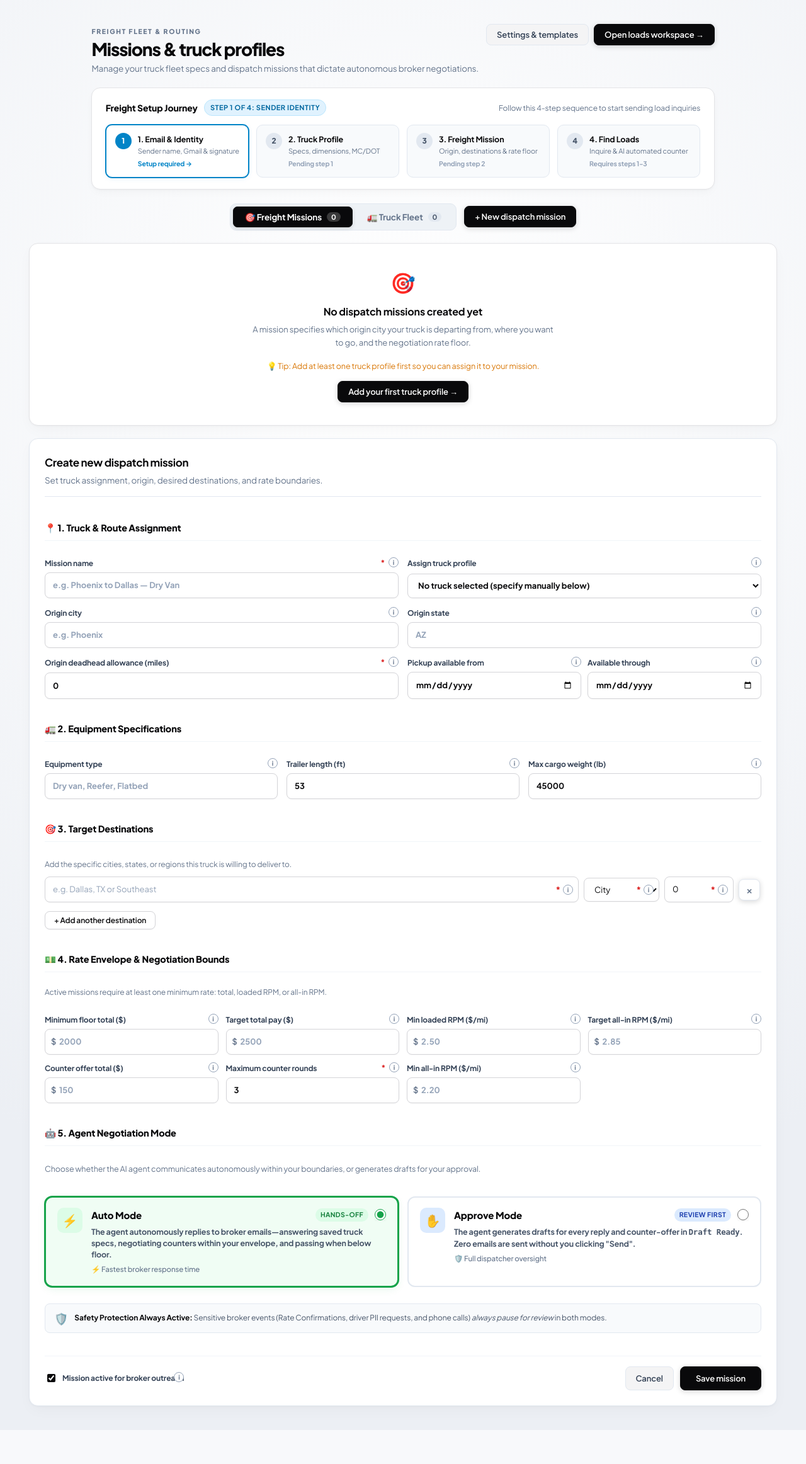
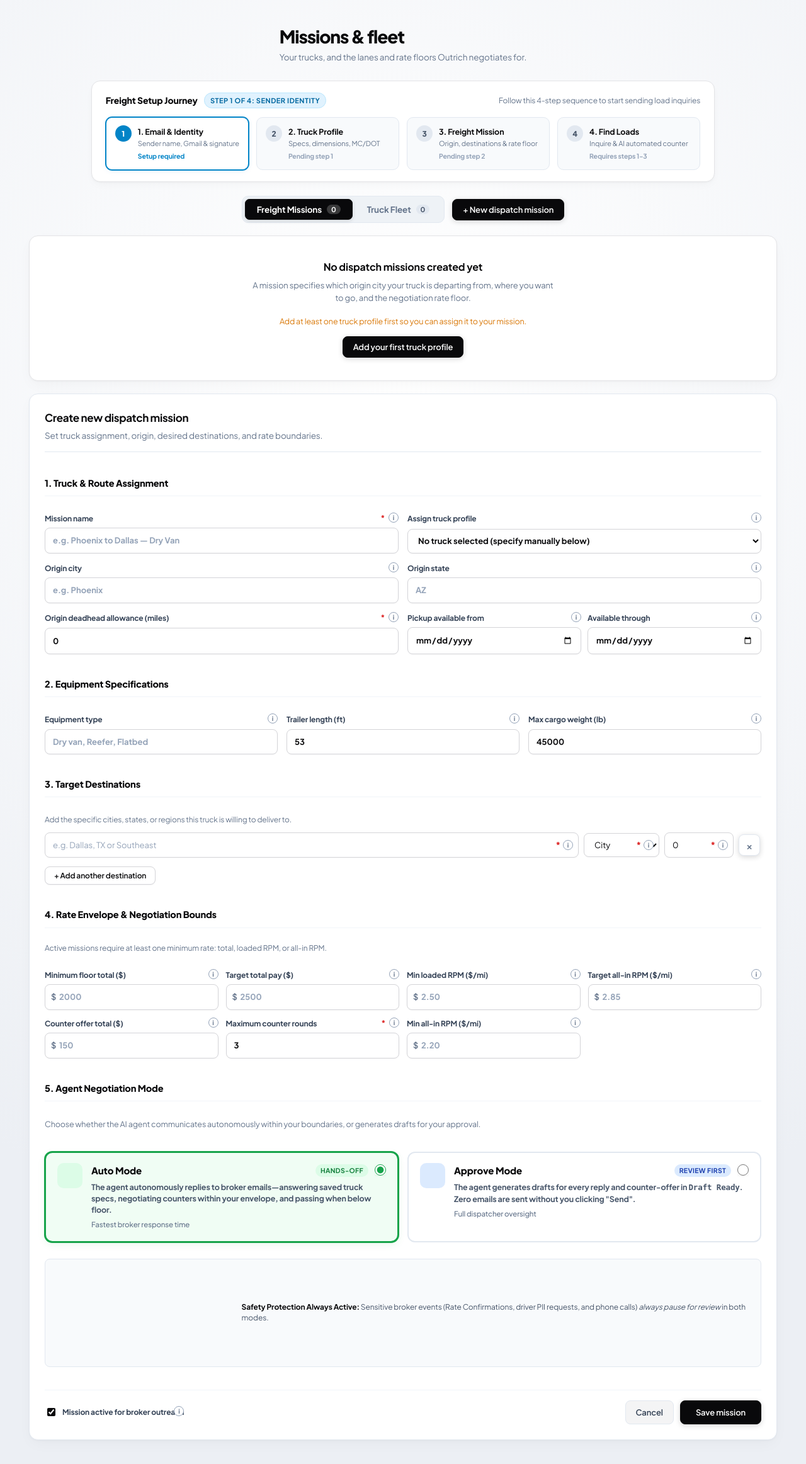
Before and after one commit to I-Johnson/Outrich, a Python web app: template app/web/templates/freight_missions.html in a window 1280 px wide; the page is wider, and only the part inside the window is pictured. Shown: that part at 63% size. Before the commit the page ends 2252 px from the top of that part, so only its background shows below. Run offline with Jinja, Linux system fonts and the light colour scheme; the template is opened without the code that fills it, so the values that code supplies are empty.

Commit message:
Refactor freight missions page layout and text
Updated header and onboarding steps for clarity and consistency. Removed emojis from section titles and adjusted text for better readability.

```diff
--- a/app/web/templates/freight_missions.html
+++ b/app/web/templates/freight_missions.html
@@ -544,19 +544,10 @@
 {% set step3_done = missions|length > 0 %}
 {% set all_done = step1_done and step2_done and step3_done %}
 
-<header style="display:flex;justify-content:space-between;align-items:flex-start;margin-bottom:20px;flex-wrap:wrap;gap:12px">
-  <div>
-    <span class="eyebrow">Freight Fleet & Routing</span>
-    <h1 style="margin:2px 0 4px">Missions & truck profiles</h1>
-    <p style="margin:0;color:var(--muted)">Manage your truck fleet specs and dispatch missions that dictate autonomous broker negotiations.</p>
-  </div>
-  <div style="display:flex;gap:8px">
-    <a class="button ghost" href="/freight/settings">Settings & templates</a>
-    <a class="button" href="/freight">Open loads workspace →</a>
-  </div>
-</header>
+<header class="fx-pagehead"><div><h1>Missions &amp; fleet</h1><p>Your trucks, and the lanes and rate floors Outrich negotiates for.</p></div></header>
 
 <!-- ONBOARDING PROGRESS ROADMAP -->
+{% if not all_done %}
 <div class="freight-onboarding">
   <div class="onboarding-head">
     <div class="onboarding-title-wrap">
@@ -566,7 +557,7 @@
       </span>
     </div>
     {% if all_done %}
-    <span style="font-size:12px;color:#16a34a;font-weight:600">✓ All requirements complete · Inbound & outbound automation active</span>
+    <span style="font-size:12px;color:#16a34a;font-weight:600">All requirements complete · Inbound & outbound automation active</span>
     {% else %}
     <span style="font-size:12px;color:var(--muted)">Follow this 4-step sequence to start sending load inquiries</span>
     {% endif %}
@@ -575,63 +566,65 @@
   <div class="stepper-steps">
     <!-- Step 1 -->
     <a href="/freight/settings" class="step-card {{ 'done' if step1_done else 'active' }}">
-      <div class="step-num">{{ '✓' if step1_done else '1' }}</div>
+      <div class="step-num">{% if step1_done %}<svg class="i sm"><use href="#i-check"/></svg>{% else %}1{% endif %}</div>
       <div class="step-meta">
         <h4>1. Email & Identity</h4>
         <p>Sender name, Gmail & signature</p>
         <span class="step-status {{ 'done-text' if step1_done else 'active-text' }}">
-          {{ 'Configured ✓' if step1_done else 'Setup required →' }}
+          {{ 'Configured' if step1_done else 'Setup required' }}
         </span>
       </div>
     </a>
 
     <!-- Step 2 -->
     <div onclick="switchFreightTab('trucks')" class="step-card {{ 'done' if step2_done else ('active' if step1_done and not step2_done else '') }}" style="cursor:pointer">
-      <div class="step-num">{{ '✓' if step2_done else '2' }}</div>
+      <div class="step-num">{% if step2_done %}<svg class="i sm"><use href="#i-check"/></svg>{% else %}2{% endif %}</div>
       <div class="step-meta">
         <h4>2. Truck Profile</h4>
         <p>Specs, dimensions, MC/DOT</p>
         <span class="step-status {{ 'done-text' if step2_done else ('active-text' if step1_done else 'pending-text') }}">
-          {{ profiles|length ~ ' trucks on file ✓' if step2_done else ('Add truck now →' if step1_done else 'Pending step 1') }}
+          {{ profiles|length ~ ' trucks on file' if step2_done else ('Add truck now' if step1_done else 'Pending step 1') }}
         </span>
       </div>
     </div>
 
     <!-- Step 3 -->
     <div onclick="switchFreightTab('missions')" class="step-card {{ 'done' if step3_done else ('active' if step2_done and not step3_done else '') }}" style="cursor:pointer">
-      <div class="step-num">{{ '✓' if step3_done else '3' }}</div>
+      <div class="step-num">{% if step3_done %}<svg class="i sm"><use href="#i-check"/></svg>{% else %}3{% endif %}</div>
       <div class="step-meta">
         <h4>3. Freight Mission</h4>
         <p>Origin, destinations & rate floor</p>
         <span class="step-status {{ 'done-text' if step3_done else ('active-text' if step2_done else 'pending-text') }}">
-          {{ missions|length ~ ' active missions ✓' if step3_done else ('Create mission now →' if step2_done else 'Pending step 2') }}
+          {{ missions|length ~ ' active missions' if step3_done else ('Create mission now' if step2_done else 'Pending step 2') }}
         </span>
       </div>
     </div>
 
     <!-- Step 4 -->
     <a href="/freight" class="step-card {{ 'done' if all_done else '' }}">
-      <div class="step-num">{{ '✓' if all_done else '4' }}</div>
+      <div class="step-num">{% if all_done %}<svg class="i sm"><use href="#i-check"/></svg>{% else %}4{% endif %}</div>
       <div class="step-meta">
         <h4>4. Find Loads</h4>
         <p>Inquire & AI automated counter</p>
         <span class="step-status {{ 'done-text' if all_done else 'pending-text' }}">
-          {{ 'Ready to dispatch →' if all_done else 'Requires steps 1-3' }}
+          {{ 'Ready to dispatch' if all_done else 'Requires steps 1-3' }}
         </span>
       </div>
     </a>
   </div>
 </div>
 
+{% endif %}
+
 <!-- SEGMENTED TABS: MISSIONS vs TRUCKS -->
 <div class="freight-tabs-bar">
   <div class="tabs-segmented">
     <button type="button" id="tab-btn-missions" class="tab-segment {{ 'active' if active_tab != 'trucks' else '' }}" onclick="switchFreightTab('missions')">
-      <span>🎯 Freight Missions</span>
+      <span>Freight Missions</span>
       <span class="tab-count">{{ missions|length }}</span>
     </button>
     <button type="button" id="tab-btn-trucks" class="tab-segment {{ 'active' if active_tab == 'trucks' else '' }}" onclick="switchFreightTab('trucks')">
-      <span>🚛 Truck Fleet</span>
+      <span>Truck Fleet</span>
       <span class="tab-count">{{ profiles|length }}</span>
     </button>
   </div>
@@ -663,8 +656,8 @@
           <div>
             <h3 class="entity-title">{{ m.name }}</h3>
             <div class="route-badge">
-              <span>📍 {{ m.origin_city }}, {{ m.origin_state }}</span>
-              <span style="color:#94a3b8">➔</span>
+              <span>{{ m.origin_city }}, {{ m.origin_state }}</span>
+              <span style="color:#94a3b8">to</span>
               <span>Open Destinations</span>
             </div>
           </div>
@@ -686,9 +679,9 @@
           <span class="spec-pill highlight">Floor: {{ '$%.0f'|format(m.floor_total) if m.floor_total else 'No floor' }}</span>
           {% if m.floor_loaded_rpm %}<span class="spec-pill highlight">Min ${{ '%.2f'|format(m.floor_loaded_rpm) }}/mi</span>{% endif %}
           {% if m.permissions and (m.permissions.auto_counter or m.permissions.auto_profile_reply or m.permissions.auto_pass) %}
-          <span class="spec-pill" style="background:#dcfce7;color:#15803d;font-weight:700;border:1px solid #bbf7d0">⚡ Auto Mode</span>
+          <span class="spec-pill" style="background:#dcfce7;color:#15803d;font-weight:700;border:1px solid #bbf7d0">Auto Mode</span>
           {% else %}
-          <span class="spec-pill" style="background:#eff6ff;color:#1d4ed8;font-weight:700;border:1px solid #bfdbfe">✋ Approve Mode</span>
+          <span class="spec-pill" style="background:#eff6ff;color:#1d4ed8;font-weight:700;border:1px solid #bfdbfe">Approve Mode</span>
           {% endif %}
         </div>
       </div>
@@ -697,9 +690,9 @@
         <span style="font-size:11.5px;color:var(--muted)">
           {% set assigned_truck = profiles|selectattr('id', 'equalto', m.truck_profile_id)|first %}
           {% if assigned_truck %}
-          🚛 Assigned: <strong>{{ assigned_truck.name }}</strong>
+          Assigned: <strong>{{ assigned_truck.name }}</strong>
           {% else %}
-          <span style="color:#f59e0b">⚠ No truck profile linked</span>
+          <span style="color:#f59e0b">No truck profile linked</span>
           {% endif %}
         </span>
         <a class="button secondary" style="font-size:12px;padding:5px 12px" href="/freight/missions?tab=missions&mission_id={{ m.id }}">Edit mission</a>
@@ -709,18 +702,17 @@
   </div>
   {% else %}
   <div class="panel" style="text-align:center;padding:36px 20px;border-radius:14px;margin-bottom:20px">
-    <div style="font-size:32px;margin-bottom:8px">🎯</div>
     <h3 style="font-size:16px;margin:0 0 6px">No dispatch missions created yet</h3>
     <p style="color:var(--muted);max-width:480px;margin:0 auto 16px;font-size:13px">
       A mission specifies which origin city your truck is departing from, where you want to go, and the negotiation rate floor.
     </p>
     {% if not profiles %}
     <p style="color:#d97706;font-size:12.5px;margin-bottom:14px">
-      💡 Tip: Add at least one truck profile first so you can assign it to your mission.
+      Add at least one truck profile first so you can assign it to your mission.
     </p>
-    <button class="primary-btn" onclick="switchFreightTab('trucks')">Add your first truck profile →</button>
+    <button class="primary-btn" onclick="switchFreightTab('trucks')">Add your first truck profile</button>
     {% else %}
-    <button class="primary-btn" onclick="openMissionForm()">Create your first mission →</button>
+    <button class="primary-btn" onclick="openMissionForm()">Create your first mission</button>
     {% endif %}
   </div>
   {% endif %}
@@ -744,7 +736,7 @@
 
       <!-- SECTION 1: TRUCK & ROUTE BASICS -->
       <div class="form-section-title">
-        <span>📍 1. Truck & Route Assignment</span>
+        <span>1. Truck & Route Assignment</span>
       </div>
       <div class="form-grid-2">
         <label>
@@ -793,7 +785,7 @@
 
       <!-- SECTION 2: EQUIPMENT SPECS -->
       <div class="form-section-title">
-        <span>🚛 2. Equipment Specifications</span>
+        <span>2. Equipment Specifications</span>
       </div>
       <div class="form-grid-3">
         <label>
@@ -814,7 +806,7 @@
 
       <!-- SECTION 3: DESIRED DESTINATIONS -->
       <div class="form-section-title">
-        <span>🎯 3. Target Destinations</span>
+        <span>3. Target Destinations</span>
       </div>
       <div>
         <p style="font-size:12px;color:var(--muted);margin-bottom:10px">
@@ -843,7 +835,7 @@
 
       <!-- SECTION 4: NEGOTIATION ENVELOPE -->
       <div class="form-section-title">
-        <span>💵 4. Rate Envelope & Negotiation Bounds</span>
+        <span>4. Rate Envelope & Negotiation Bounds</span>
       </div>
       <p style="font-size:12px;color:var(--muted);margin:-4px 0 10px">Active missions require at least one minimum rate: total, loaded RPM, or all-in RPM.</p>
       <div class="form-grid-4">
@@ -904,7 +896,7 @@
       <!-- SECTION 5: AI NEGOTIATION MODE -->
       {% set is_auto_mode = not edit_mission or not edit_mission.permissions or edit_mission.permissions.auto_counter or edit_mission.permissions.auto_profile_reply or edit_mission.permissions.auto_pass %}
       <div class="form-section-title">
-        <span>🤖 5. Agent Negotiation Mode</span>
+        <span>5. Agent Negotiation Mode</span>
       </div>
       <p style="font-size:12.5px;color:var(--muted);margin-bottom:10px">
         Choose whether the AI agent communicates autonomously within your boundaries, or generates drafts for your approval.
@@ -914,34 +906,34 @@
         <!-- AUTO MODE -->
         <label id="mode-card-auto" class="mode-card {{ 'is-selected-auto' if is_auto_mode else '' }}" onclick="selectExecutionMode('auto')">
           <input type="radio" name="execution_mode" value="auto" required {{ 'checked' if is_auto_mode else '' }}>
-          <div class="mode-icon auto">⚡</div>
+          <div class="mode-icon auto"><svg class="i"><use href="#i-bolt"/></svg></div>
           <div class="mode-content">
             <div class="mode-header">
               <span class="mode-title">Auto Mode</span>
               <span class="mode-badge auto">Hands-Off</span>
             </div>
             <p class="mode-desc">The agent autonomously replies to broker emails—answering saved truck specs, negotiating counters within your envelope, and passing when below floor.</p>
-            <span class="mode-sub">⚡ Fastest broker response time</span>
+            <span class="mode-sub">Fastest broker response time</span>
           </div>
         </label>
 
         <!-- APPROVE MODE -->
         <label id="mode-card-approve" class="mode-card {{ 'is-selected-approve' if not is_auto_mode else '' }}" onclick="selectExecutionMode('approve')">
           <input type="radio" name="execution_mode" value="approve" required {{ 'checked' if not is_auto_mode else '' }}>
-          <div class="mode-icon approve">✋</div>
+          <div class="mode-icon approve"><svg class="i"><use href="#i-hand"/></svg></div>
           <div class="mode-content">
             <div class="mode-header">
               <span class="mode-title">Approve Mode</span>
               <span class="mode-badge approve">Review First</span>
             </div>
             <p class="mode-desc">The agent generates drafts for every reply and counter-offer in <code>Draft Ready</code>. Zero emails are sent without you clicking "Send".</p>
-            <span class="mode-sub">🛡️ Full dispatcher oversight</span>
+            <span class="mode-sub">Full dispatcher oversight</span>
           </div>
         </label>
       </div>
 
       <div class="safety-guardrail-note">
-        <span style="font-size:18px">🛡️</span>
+        <svg class="i"><use href="#i-shield"/></svg>
         <div>
           <strong>Safety Protection Always Active:</strong> Sensitive broker events (Rate Confirmations, driver PII requests, and phone calls) <em>always pause for review</em> in both modes.
         </div>
@@ -980,7 +972,7 @@
           <div>
             <h3 class="entity-title">{{ p.name }}</h3>
             <div class="route-badge">
-              <span>📍 Base: {{ p.current_city or 'Unset' }}, {{ p.current_state or 'Unset' }}</span>
+              <span>Base: {{ p.current_city or 'Unset' }}, {{ p.current_state or 'Unset' }}</span>
             </div>
           </div>
           <span class="badge {{ 'running' if p.active else 'paused' }}">{{ 'Active' if p.active else 'Inactive' }}</span>
@@ -1012,12 +1004,11 @@
   </div>
   {% else %}
   <div class="panel" style="text-align:center;padding:36px 20px;border-radius:14px;margin-bottom:20px">
-    <div style="font-size:32px;margin-bottom:8px">🚛</div>
     <h3 style="font-size:16px;margin:0 0 6px">No truck profiles created yet</h3>
     <p style="color:var(--muted);max-width:480px;margin:0 auto 16px;font-size:13px">
       Add your vehicle dimensions, equipment type, and authority credentials so the AI can represent your fleet accurately to brokers.
     </p>
-    <button class="primary-btn" onclick="openTruckForm()">Add your first truck profile →</button>
+    <button class="primary-btn" onclick="openTruckForm()">Add your first truck profile</button>
   </div>
   {% endif %}
 
@@ -1039,7 +1030,7 @@
       <input type="hidden" name="id" value="{{ edit_profile.id if edit_profile else '' }}">
 
       <div class="form-section-title">
-        <span>🚛 1. Vehicle Identity & Base Location</span>
+        <span>1. Vehicle Identity & Base Location</span>
       </div>
       <div class="form-grid-3">
         <label>
@@ -1059,7 +1050,7 @@
       </div>
 
       <div class="form-section-title">
-        <span>📐 2. Trailer & Capacity Specifications</span>
+        <span>2. Trailer & Capacity Specifications</span>
       </div>
       <div class="form-grid-4">
         <label>
@@ -1088,7 +1079,7 @@
       </div>
 
       <div class="form-section-title">
-        <span>📋 3. Motor Carrier Authority & Dispatch</span>
+        <span>3. Motor Carrier Authority & Dispatch</span>
       </div>
       <div class="form-grid-4">
         <label>
@@ -1113,7 +1104,7 @@
       </div>
 
       <div class="form-section-title">
-        <span>🔒 4. Facts Agent May Disclose to Brokers</span>
+        <span>4. Facts Agent May Disclose to Brokers</span>
       </div>
       <p style="font-size:12px;color:var(--muted);margin-bottom:8px">
         Check only the facts that the AI agent is allowed to quote in email replies without asking you.
```
